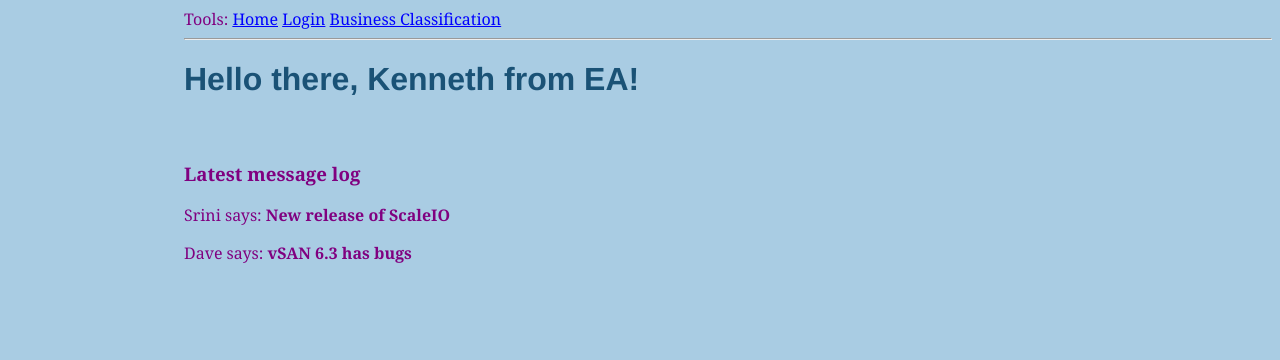
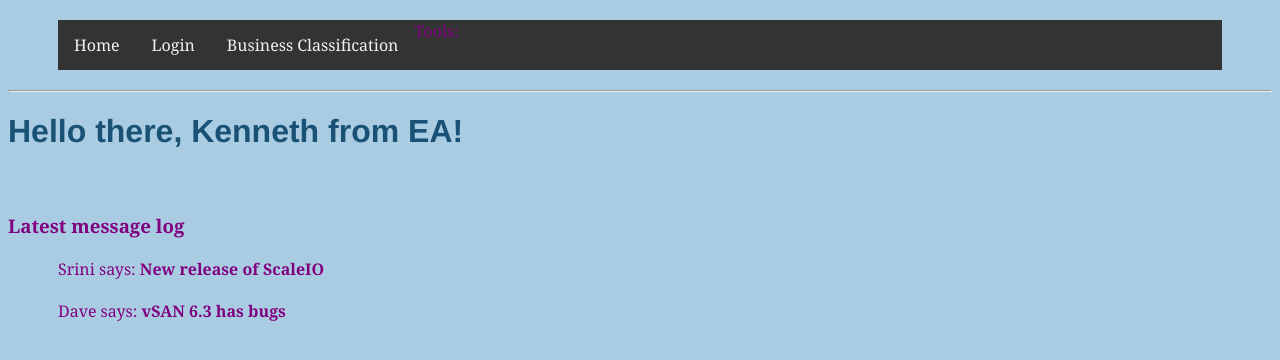
Before and after one commit to kenpaul/taryn, a Flask app: page / in a window 1280 px wide. Shown: the top 360 px of the page. Run offline with Flask 2, Linux system fonts and the light colour scheme.

Commit message:
CSS cleanup
Merged newstyle with mystyle

```diff
--- a/Taryn/bizclass/static/styles/mystyle.css
+++ b/Taryn/bizclass/static/styles/mystyle.css
@@ -1,11 +1,118 @@
+/* main body */
 body {
+  margin: 20
   padding-left: 11em;
   font-family: Georgia, "Times New Roman",
         Times, serif;
   color: purple;
   background-color: #A9CCE3   }
 
+/* borders */
+div {
+  margin-top: 20px;
+  margin-bottom: 20px;
+  margin-right: 50px;
+  margin-left: 50px;
+  }
 
+/* Headers */
+h1 {
+  font-family: Helvetica, Geneva, Arial,
+      SunSans-Regular, sans-serif;
+  color: #1A5276  ;}
+
+a:link {
+  color: blue }
+
+a:visited {
+  color: purple }
+
+/* The navbar container */
+
+.menu {
+  overflow: hidden;
+  background-color: #333;
+  }
+
+  /* Create two columns that floats next to each other */
+.column {
+  float: left;
+  width: 50%;
+  }
+  /* Left and right column */
+.column.side {
+  width: 25%;
+  }
+
+  /* Middle column */
+.column.middle {
+  width: 50%;
+  }
+
+  /* Clear floats after the columns */
+.row:after {
+  content: "";
+  display: table;
+  clear: both;
+  }
+
+  /* Navbar links */
+.menu a {
+  float: left;
+  display: block;
+  color: #f2f2f2;
+  text-align: center;
+  padding: 14px 16px;
+  text-decoration: none;
+  }
+
+  /* Links - change color on hover */
+.topnav a:hover {
+  background-color: #ddd;
+  color: black;
+  }
+
+  /* Style the header */
+.header {
+    background-color: #f1f1f1;
+    padding: 20px;
+    text-align: left;
+    background-repeat: no-repeat;
+    background-position: right top;
+    background-attachment: fixed;
+    }
+
+    /* Style the footer */
+.footer {
+    background-color: #f1f1f1;
+    padding: 10px;
+    text-align: left;
+}
+
+  /* Style the top navigation bar */
+.topnav {
+    overflow: hidden;
+    background-color: #333;
+    }
+
+  /* Style the topnav links */
+
+.topnav a {
+    float: left;
+    display: block;
+    color: #f2f2f2;
+    text-align: center;
+    padding: 14px 16px;
+    text-decoration: none;
+    }
+
+  /* Change color on hover */
+.topnav a:hover {
+    background-color: #ddd;
+    color: black;
+    }
+
+/* un-ordered list section */
 ul.navbar {
   list-style-type: none;
   padding: 0;
@@ -14,11 +121,6 @@ ul.navbar {
   top: 2em;
   left: 1em;
   width: 9em }
-
-h1 {
-  font-family: Helvetica, Geneva, Arial,
-        SunSans-Regular, sans-serif;
-  color: #1A5276  ;}
 
 ul.navbar li {
   background: white;
@@ -29,12 +131,6 @@ ul.navbar li {
 ul.navbar a {
   text-decoration: none }
 
-a:link {
-  color: blue }
-
-a:visited {
-  color: purple }
-
 address {
   margin-top: 1em;
   padding-top: 1em;
--- a/Taryn/bizclass/templates/base.html
+++ b/Taryn/bizclass/templates/base.html
@@ -15,12 +15,15 @@
     </head>
 
     <body>
-        <div>
+      <!-- Site navigation menu -->
+        <div class="topnav">
           Tools:
           <a href="/index">Home</a>
           <a href="/login">Login</a>
           <a href="/bizclass">Business Classification</a>
         </div>
+
+
         <hr>
         <!-- if you've got cached flash messages process them, they then flush -->
         {% with messages = get_flashed_messages() %}
```
